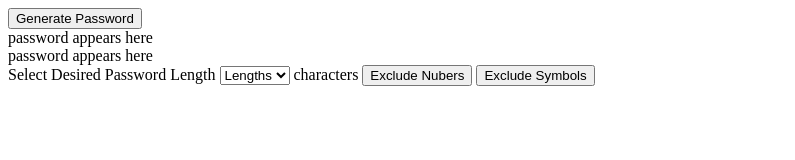
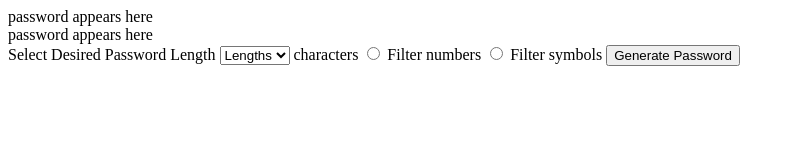
Before and after one commit to aeposten/password-generator, a plain HTML site: page index.html in a window 1280 px wide. Shown: the whole page, without its empty margins (0-795 px from the left). Drawn offline with Linux system fonts and the light colour scheme.

Commit message:
Filter radio buttons work

```diff
--- a/index.html
+++ b/index.html
@@ -4,13 +4,7 @@
     <link rel="stylesheet" href="styles.css" />
     <title>Random Password Generator</title>
   </head>
-  <body>
-    <button
-      id="generate-btn"
-      onClick="generatePassword(passwordOne); generatePassword(passwordTwo);"
-    >
-      Generate Password
-    </button>
+  <body></body>
     <div id="password-1" onClick="copyPassword(passwordOne)">password appears here</div>
     <div id="password-2" onClick="copyPassword(passwordTwo)">password appears here</div>
     <label for="password-lengths">Select Desired Password Length</label>
@@ -21,8 +15,16 @@
       <option value="17">17</option>
     </select>
     characters
-    <button onClick="filterCharacters('num')">Exclude Nubers</button>
-    <button onClick="filterCharacters('sym')">Exclude Symbols</button>
+    <!-- <button onClick="filterCharacters('num')">Exclude Nubers</button>
+    <button onClick="filterCharacters('sym')">Exclude Symbols</button> -->
+    <input type="radio" value="num" name="filter-char" class="radio-value" onClick="filterCharacters()"> Filter numbers
+    <input type="radio" value="sym" name="filter-char" class="radio-value" onClick="filterCharacters()"> Filter symbols
+    <button
+    id="generate-btn"
+    onClick="generatePassword(passwordOne); generatePassword(passwordTwo);"
+  >
+    Generate Password
+  </button>
     <script type="text/javascript" src="index.js"></script>
   </body>
 </html>
--- a/index.js
+++ b/index.js
@@ -28,12 +28,12 @@ function generatePassword(element) {
     }
     element.textContent = passwordString;
   } else {
-
     for (let i = 0; i <= selectedLength; i++) {
       let randomIndex = Math.floor(Math.random() * CHARACTERS.length);
       passwordString += CHARACTERS[randomIndex];
     }
-  element.textContent = passwordString}
+    element.textContent = passwordString;
+  }
 }
 
 function copyPassword(element) {
@@ -42,18 +42,23 @@ function copyPassword(element) {
   alert("Password copied to clipboard!");
 }
 
-function filterCharacters(characterType) {
+function filterCharacters() {
   let regexNum = /\D/;
   let regexSym = /[^_\W]+/;
-
-    console.log(characterType);
-  if (characterType === 'num')
-  {filtered = CHARACTERS.filter((character) => regexNum.test(character));} else {
+  let radioValue;
+  let radioButtons = document.getElementsByClassName("radio-value");
+  for (button of radioButtons) {
+    if (button.checked) {
+      radioValue = button.value;
+    }
+  }
+  if (radioValue === "num") {
+    filtered = CHARACTERS.filter((character) => regexNum.test(character));
+  } else {
     filtered = CHARACTERS.filter((character) => regexSym.test(character));
   }
 
   console.log(filtered);
   isFiltered = true;
   return filtered;
-
 }
```
Lines whose indentation alone changed are shown as unchanged.
